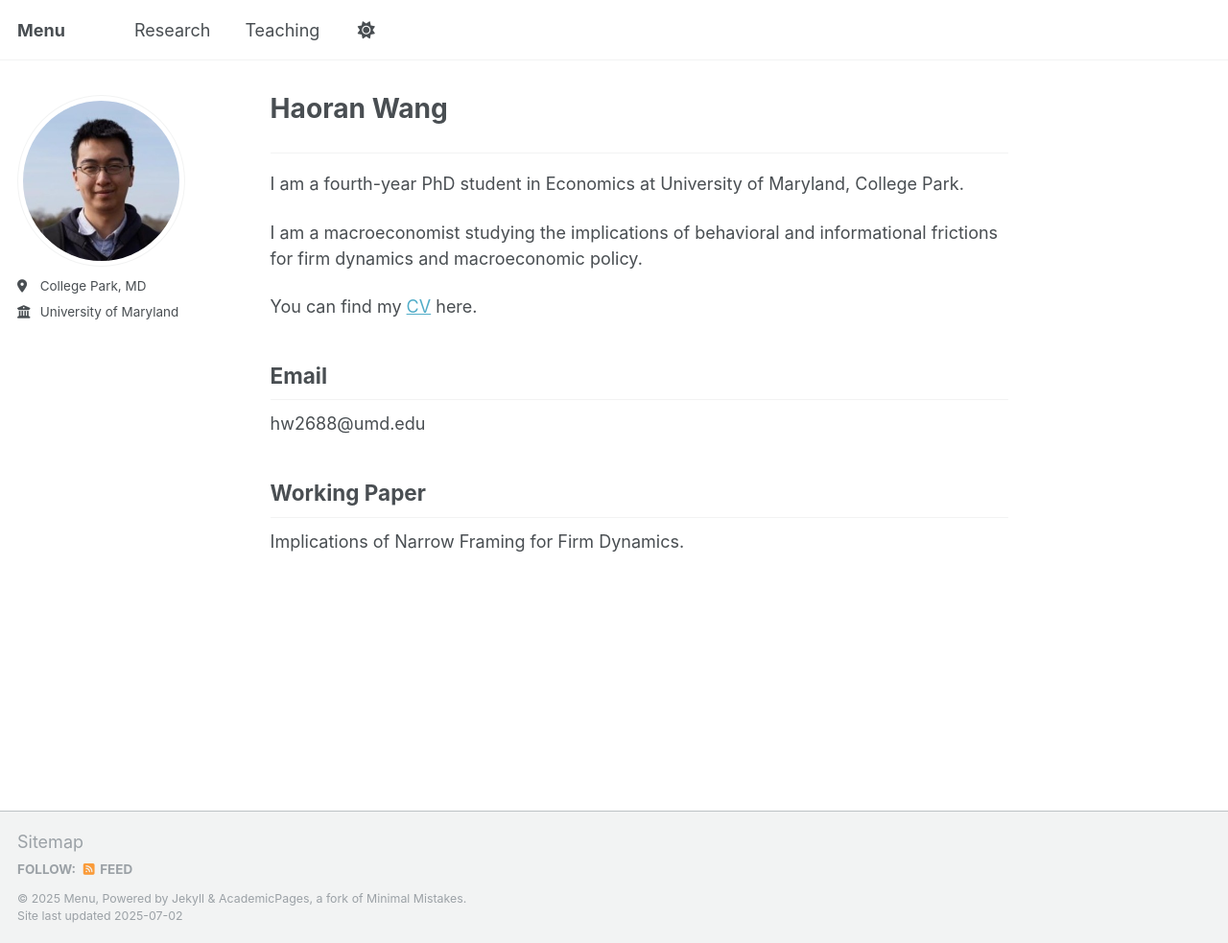
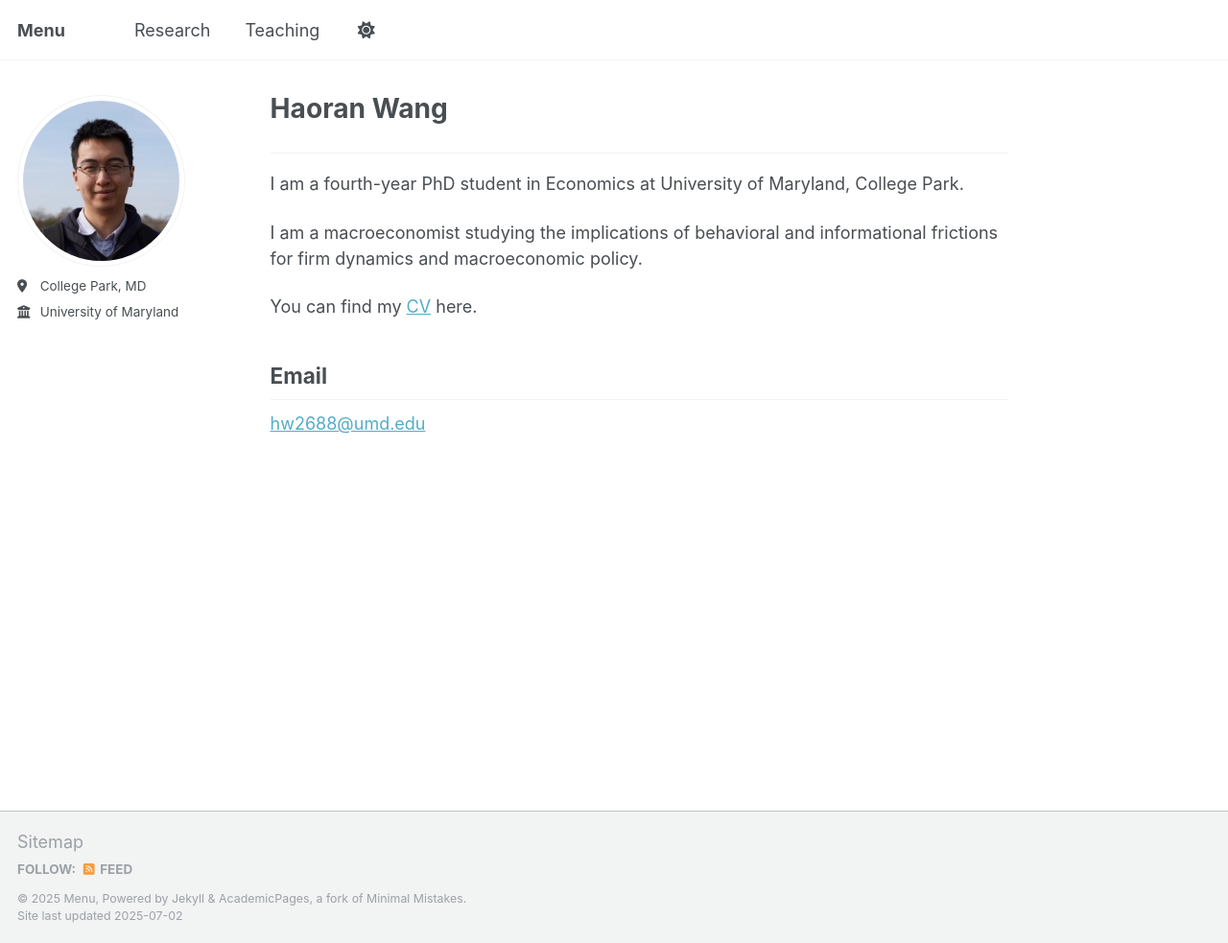
Before and after one commit to harrywang-econ/haoran-wang.github.io, a Jekyll site: the page built from _pages/about.md, in a window 1280 px wide and 983 px high. Shown: the whole window at 96% size. Built offline with Jekyll 4.4.1, drawn with Linux system fonts in a browser that asks for light colours; a script that is not in the unit is left out.

Commit message:
Update about.md

```diff
--- a/_pages/about.md
+++ b/_pages/about.md
@@ -18,8 +18,4 @@ You can find my [CV](files/Haoran_Wang_CV_June_2025.pdf) here.
 
 Email
 ------
-hw2688@umd.edu
-
-Working Paper
--------------
-Implications of Narrow Framing for Firm Dynamics.
+[hw2688@umd.edu](hw2688@umd.edu)
```
